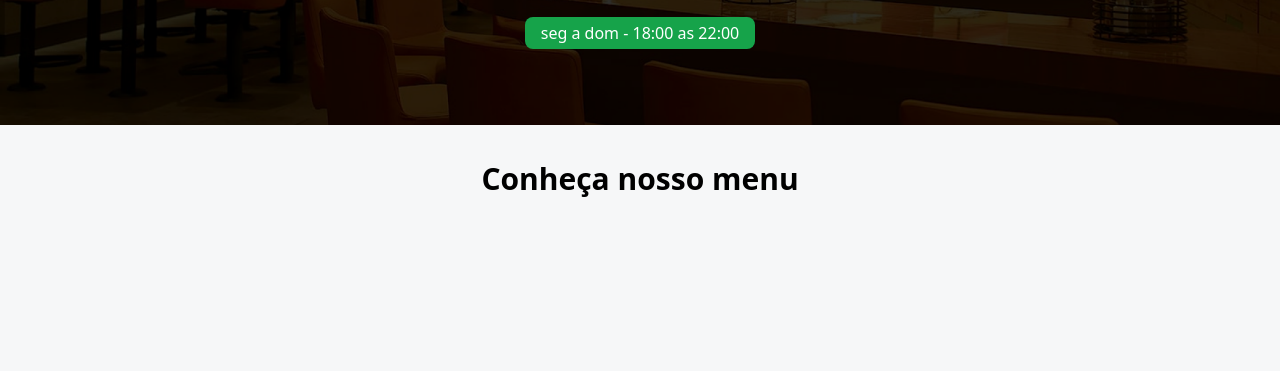
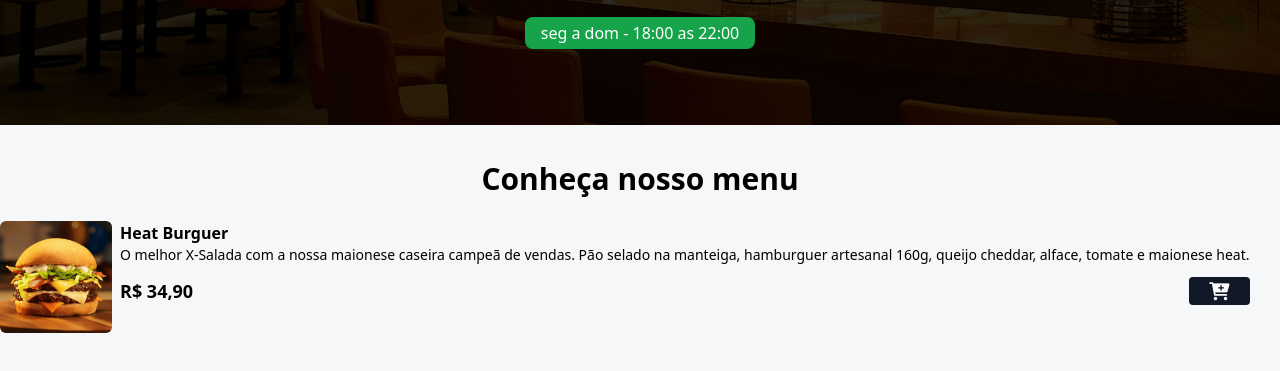
Before and after one commit to thaixls/menu-hamburgueria, a website: page index.html in a window 1280 px wide. Shown: the part 295-666 px from the top of the page. Drawn offline with Linux system fonts and the light colour scheme.

Commit message:
Adicionando produtos no site

```diff
--- a/index.html
+++ b/index.html
@@ -1,15 +1,16 @@
 <!DOCTYPE html>
 <html lang="en">
   <head>
-    <meta charset="UTF-8">
-    <meta name="viewport" content="width=device-width, initial-scale=1.0">
+    <meta charset="UTF-8" />
+    <meta name="viewport" content="width=device-width, initial-scale=1.0" />
+
+    <link rel="stylesheet" href="https://cdnjs.cloudflare.com/ajax/libs/font-awesome/6.0.0-beta3/css/all.min.css" integrity="sha512-Fo3rlrZj/k7ujTnHg4CGR2D7kSs0v4LLanw2qksYuRlEzO+tcaEPQogQ0KaoGN26/zrn20ImR1DfuLWnOo7aBA==" crossorigin="anonymous" referrerpolicy="no-referrer" />
 
     <link rel="stylesheet" href="./styles/output.css" />
 
     <title>Burgueria do Zé</title>
   </head>
   <body>
-
     <!-- HEADER -->
     <header class="w-full h-[420px] bg-zinc-900 bg-home bg-cover bg-center">
       <div class="w-full h-full flex flex-col justify-center items-center">
@@ -18,20 +19,18 @@
           alt="Logo 1"
           class="w-32 h-32 rounded-full shadow-lg hover:scale-110 duration-200"
         />
-            <h1 class="text-4xl mt-4 mb2 font-bold text-white">
-                Zé do Burguer
-            </h1>
+        <h1 class="text-4xl mt-4 mb2 font-bold text-white">Zé do Burguer</h1>
 
-            <span class="text-white font-medium px-3 py-1"> Rua Tito Oliani 04, São Paulo </span>
+        <span class="text-white font-medium px-3 py-1">
+          Rua Tito Oliani 04, São Paulo
+        </span>
 
         <div class="bg-green-600 px-4 py-1 rounded-lg mt-5" id="date-span">
           <span class="text-white font-medium">
             seg a dom - 18:00 as 22:00
           </span>
         </div>
-
       </div>
-
     </header>
 
     <!--FIM DO HEADER-->
@@ -42,11 +41,47 @@
 
     <!--INICIO MENU-->
 
+    <div id="menu">
+
+      <main class="grid grid-cols-1">
+
+        <!--PRODUTO ITEM-->
+
+        <div class="flex gap-2">
+          <img
+            src="./assets/hamb-1.png"
+            alt="Heat Burguer"
+            class="w-28 h-28 rounded-md hover:scale-110 hover:rotate-2 duration-300"
+          />
+
           <div>
+            <p class="font-bold">Heat Burguer</p>
+            <p class="text-sm">
+              O melhor X-Salada com a nossa maionese caseira campeã de vendas.
+              Pão selado na manteiga, hamburguer artesanal 160g, queijo cheddar,
+              alface, tomate e maionese heat.
+            </p>
+
+            <div class="flex items-center gap-2 justify-between mt-3">
+              <p class="font-bold text-lg">R$ 34,90</p>
+              <button
+              class="bg-gray-900 px-5 rounded add-to-cart-btn"
+              data-name="Heat Burguer"
+              data-price="34,90">
+               <i class="fa fa-cart-plus text-lg text-white"></i>
+              </button>
+            </div>
+
+          </div>
+
+
+        </div>
+        <!--FIM PRODUTO ITEM-->
+
+      </main>
 
     </div>
 
     <!---FIM MENU-->
-
   </body>
 </html>
```
Also changed, not shown: styles/output.css, 1 other file. Lines whose indentation alone changed are shown as unchanged.
